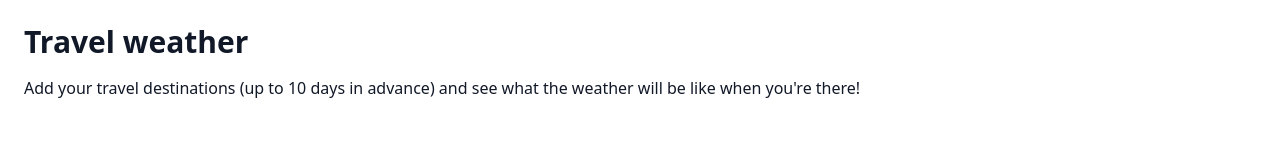
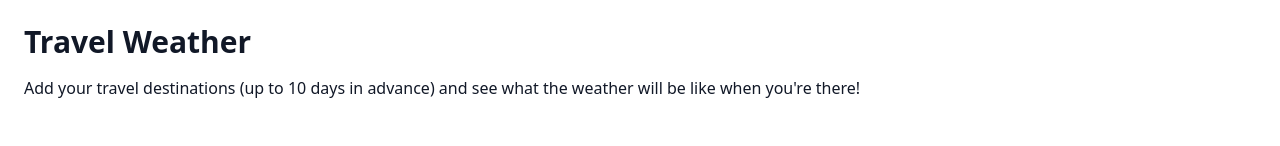
Before and after one commit to dvdhllbrg/travel-weather, a Next.js app: page / in a window 1280 px wide. Shown: the top 146 px of the page. Built offline with nearby package versions, Linux system fonts and the light colour scheme.

Commit message:
Meta errors

```diff
--- a/pages/index.tsx
+++ b/pages/index.tsx
@@ -66,13 +66,16 @@ const Home: NextPage = () => {
   return (
     <>
       <Head>
-        <title>Travel Weahter</title>
-        <meta name="description" content="Travel, but also weather" />
+        <title>Travel Weather</title>
+        <meta
+          name="description"
+          content="See what the weather will be like along your travel route, up to 10 days in advance!"
+        />
         <link rel="icon" href="/favicon.ico" />
       </Head>
 
       <main className="container mx-auto p-6">
-        <h1>Travel weather</h1>
+        <h1>Travel Weather</h1>
         <p className="mb-4">
           Add your travel destinations (up to 10 days in advance) and see what
           the weather will be like when you&apos;re there!
```
